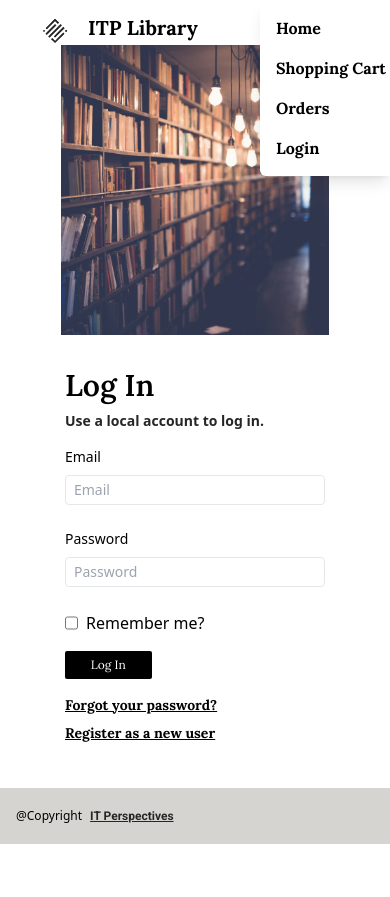
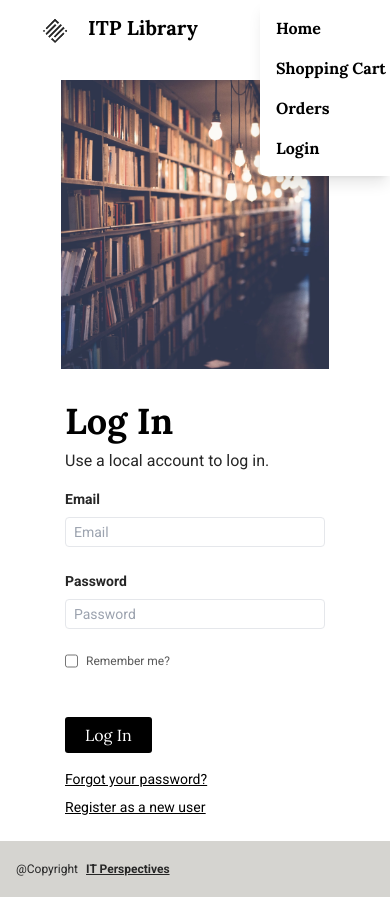
Before and after one commit to FratilaAndrei/ITPLibrary, a website: page src/Login/login.html in a window 390 px wide. Before the commit the page ends 844 px from the top, so only its background shows below. Drawn offline with Linux system fonts and the light colour scheme.

Commit message:
Added Responsiveness to Login Page

```diff
--- a/src/Login/login.html
+++ b/src/Login/login.html
@@ -21,9 +21,9 @@
     ></script>
   </head>
 
-  <body class="h-screen flex flex-col justify-between">
+  <body class="md:h-screen flex flex-col justify-between">
     <nav
-      class="navbar text-important-black-color lg:container lg:mx-auto lg:right-1/2 lg:translate-x-1/2"
+      class="navbar text-important-black-color bg-white-color lg:container lg:mx-auto lg:right-1/2 lg:translate-x-1/2"
     >
       <ul class="flex justify-between items-center w-full">
         <ul class="text-xl font-bold font-lora flex gap-x-2 items-center">
@@ -77,71 +77,85 @@
     </nav>
     <div class=""></div>
 
-    <section class="container mx-auto">
-      <div class="h-full flex flex-wrap justify-center lg:gap-x-20">
+    <section class="container mx-auto xl:px-20 pt-20">
+      <div
+        class="h-full flex flex-wrap justify-center xl:justify-evenly fullHd:justify-center lg:gap-x-20"
+      >
         <div class="mb-4 md:mb-0">
           <img
             src="../images/auth.png"
             alt=""
-            class="h-full w-[70%] md:w-[90%] object-cover mx-auto"
+            class="h-full xl:h-[90%] w-[70%] md:w-[90%] xl:w-full object-cover mx-auto"
           />
         </div>
         <form
-          class="flex flex-col items-start md:justify-between w-2/3 md:w-1/2 pt-4 gap-y-4 lg:w-2/5 xl:w-1/2"
+          class="flex flex-col items-start md:justify-between w-2/3 fullHd:w-[30%] md:w-1/2 pt-4 sm:pt-0 gap-y-4 lg:w-2/5 xl:w-1/2 xl:gap-y-8"
         >
           <div class="flex flex-col gap-y-2">
             <div
-              class="text-important-black-color font-lora font-semibold text-3xl"
+              class="text-important-black-color font-lora font-bold text-4xl"
             >
               Log In
             </div>
-            <div class="text-normal-black-color text-sm font-semibold">
+            <div
+              class="text-normal-black-color font-roboto text-md font-normal"
+            >
               Use a local account to log in.
             </div>
           </div>
           <div class="flex flex-col gap-y-6 w-full">
             <div class="flex flex-col gap-y-2 text-sm md:w-2/3">
-              <div>Email</div>
+              <div class="font-roboto font-bold text-normal-black-color">
+                Email
+              </div>
               <input
                 type="email"
                 placeholder="Email"
                 required
-                class="w-full pl-2 border-[1px] border-gray-200 rounded-[4px] outline-none py-1"
+                class="w-full pl-2 border-[1px] fullHd:w-2/3 text-gray-color font-roboto font-normal border-gray-200 rounded-[4px] outline-none py-1"
               />
             </div>
             <div class="flex flex-col gap-y-2 text-sm md:w-2/3">
-              <div>Password</div>
+              <div class="font-roboto font-bold text-normal-black-color">
+                Password
+              </div>
               <input
                 type="password"
                 placeholder="Password"
                 required
-                class="w-full pl-2 border-[1px] border-gray-200 rounded-[4px] outline-none py-1"
+                class="w-full pl-2 border-[1px] fullHd:w-2/3 text-gray-color font-roboto font-normal border-gray-200 rounded-[4px] outline-none py-1"
               />
             </div>
             <div class="flex gap-x-2">
               <input type="checkbox" />
-              <span>Remember me?</span>
+              <span class="font-roboto font-normal text-xs text-gray-color"
+                >Remember me?</span
+              >
             </div>
           </div>
           <button
-            class="bg-black text-white w-1/3 rounded-sm py-1.5 text-xs font-lora font-normal cursor-pointer"
+            class="bg-black text-white w-1/3 xl:w-[30%] fullHd:w-[20%] rounded-[3px] text xs xl:text-[10px] py-1.5 font-lora font-normal cursor-pointer mt-8"
           >
             Log In
           </button>
           <div
-            class="flex flex-col gap-y-2 text-sm underline cursor-pointer font-bold text-important-black-color font-lora"
+            class="flex flex-col gap-y-2 xl:gap-y-6 text-sm underline cursor-pointer font-normal text-important-black-color font-roboto"
           >
-            <a>Forgot your password?</a>
+            <a class="text-important-black-color font-roboto font-normal"
+              >Forgot your password?</a
+            >
             <a href="register.html">Register as a new user</a>
           </div>
         </form>
       </div>
     </section>
 
-    <footer class="h-14 bg-footer-color text-xs px-4">
+    <footer class="h-14 mt-6 md:mt-0 bg-footer-color text-xs px-4">
       <div class="container m-auto flex items-center justify-between h-full">
         <div class="flex gap-x-2 items-center">
-          <div>@Copyright</div>
+          <div class="text-normal-black-color font-roboto font-normal">
+            @Copyright
+          </div>
           <div class="text-normal-black-color font-roboto font-bold underline">
             IT Perspectives
           </div>
--- a/tailwind.config.js
+++ b/tailwind.config.js
@@ -19,6 +19,7 @@ module.exports = {
       },
       screens: {
         xs: "425px",
+        fullHd: "1920px",
       },
     },
   },
```
Also changed, not shown: src/output.css.
